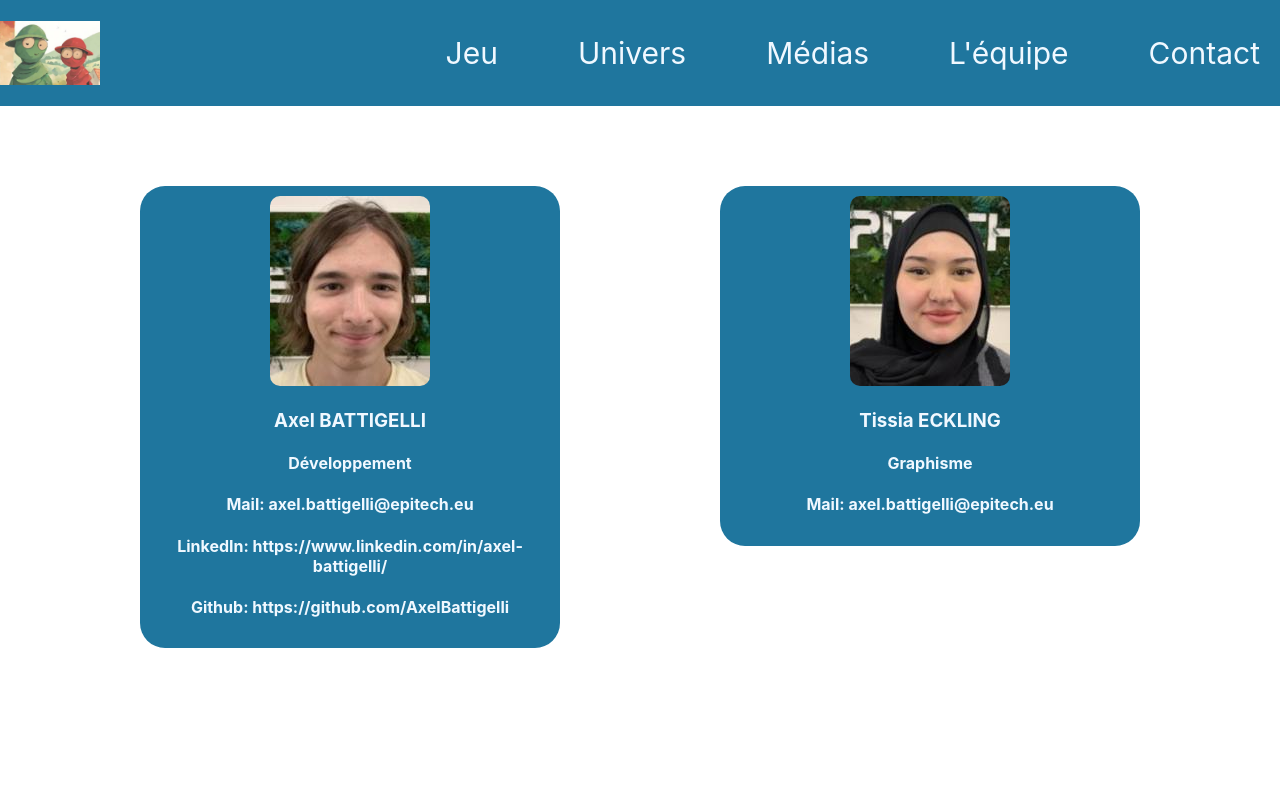
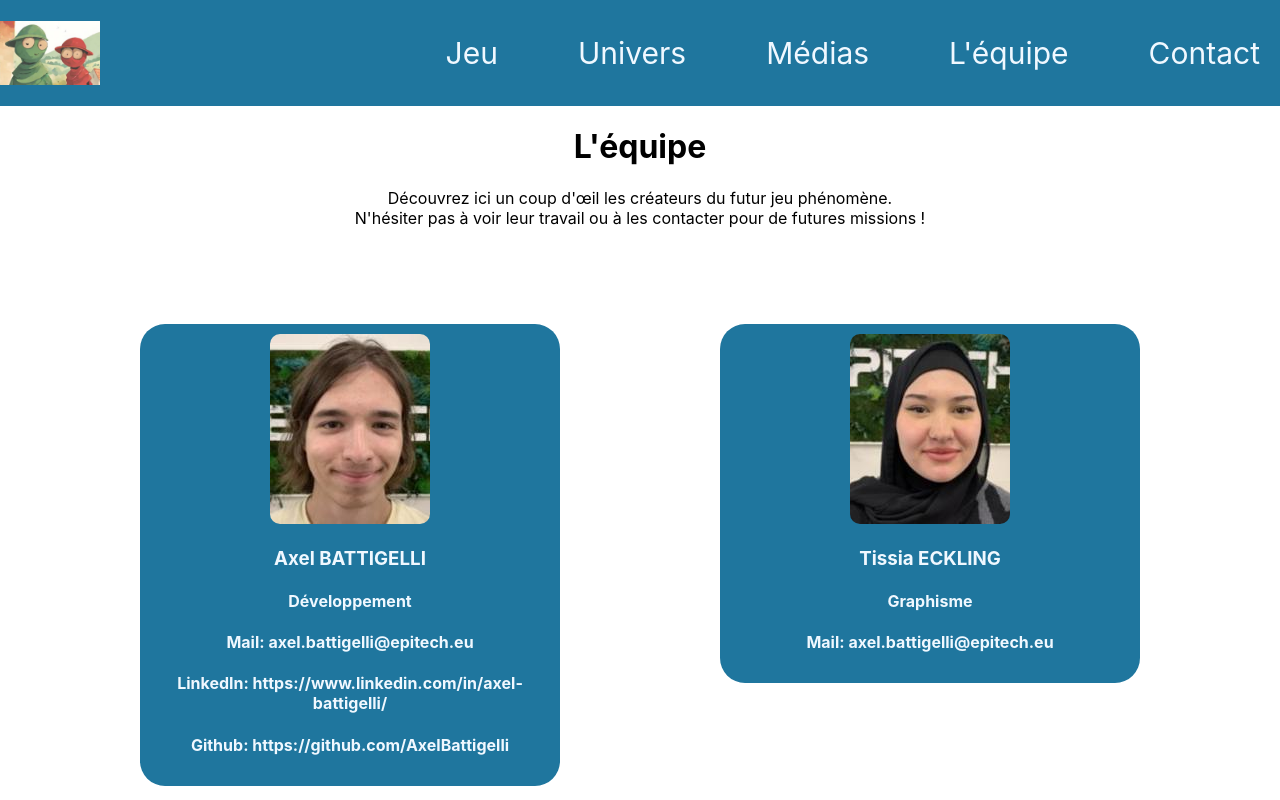
Before and after one commit to albertlarsan68/hiver-cigale.albertlarsan.fr, a React (Create React App) app: page /#/lequipe in a window 1280 px wide. Shown: the top 800 px of the page. Built offline with nearby package versions, Linux system fonts and the light colour scheme.

Commit message:
test version

```diff
--- a/src/pages/Contact.js
+++ b/src/pages/Contact.js
@@ -1,9 +1,18 @@
 import React from 'react'
 
 function Contact() {
+    const email = "hiver-cigale@albertlarsan.fr";
+    const subject = "Subject Text";
+    const body = "Body text goes here.";
+
     return (
         <div className="Contact">
+            <textarea id="story" name="story" rows="10" cols="50">
+                Dites nous quelque chose sur notre jeu...
+            </textarea>
+            <br></br>
 
+            <a href={`mailto:${email}?subject=${encodeURIComponent(subject)}&body=${encodeURIComponent(body)}`}>Contactez-nous !</a>
         </div>
     );
 }
--- a/src/pages/Lequipe.js
+++ b/src/pages/Lequipe.js
@@ -29,6 +29,14 @@ function Lequipe() {
     return (
         <div className="Lequipe">
 
+            <div>
+                <h1>L'équipe</h1>
+                <p>Découvrez ici un coup d'œil les créateurs du futur jeu phénomène.
+                    <br></br>
+                    N'hésiter pas à voir leur travail ou à les contacter pour de futures missions !</p>
+            </div>
+
+            <div className='members'>
                 <div className='box-dev'>
                     <div className='dev'>
                         <img id='dev-img' src={dev1} alt='dev1' />
@@ -58,6 +66,7 @@ function Lequipe() {
                     </div>
                 </div>
             </div>
+        </div>
     );
 }
 
--- a/src/pages/Media.js
+++ b/src/pages/Media.js
@@ -16,7 +16,9 @@ function Media() {
                     <br></br>
                     C'est coloré, c'est unique alors prenez en plein les yeux !</p>
             </div>
+            <br></br>
 
+            <div className='portofolio'>
                 <div>
                     <img id='media-img' src={img1} alt="Screenshot 1" />
                     <br></br>
@@ -71,6 +73,7 @@ function Media() {
                     <br></br>
                 </div>
             </div>
+        </div>
     );
 }
 
--- a/src/styles/Lequipe.css
+++ b/src/styles/Lequipe.css
@@ -1,4 +1,4 @@
-.Lequipe {
+.members {
     display: flex;
     flex-wrap: wrap;
     justify-content: center;
--- a/src/styles/Media.css
+++ b/src/styles/Media.css
@@ -1,4 +1,4 @@
-.Media {
+.portofolio {
     display: flex;
     flex-wrap: wrap;
     justify-content: center;
@@ -6,6 +6,5 @@
 }
 
 #media-img {
-    /* height: 90vh; */
     width: 80vh;
 }
```
Lines whose indentation alone changed are shown as unchanged.
